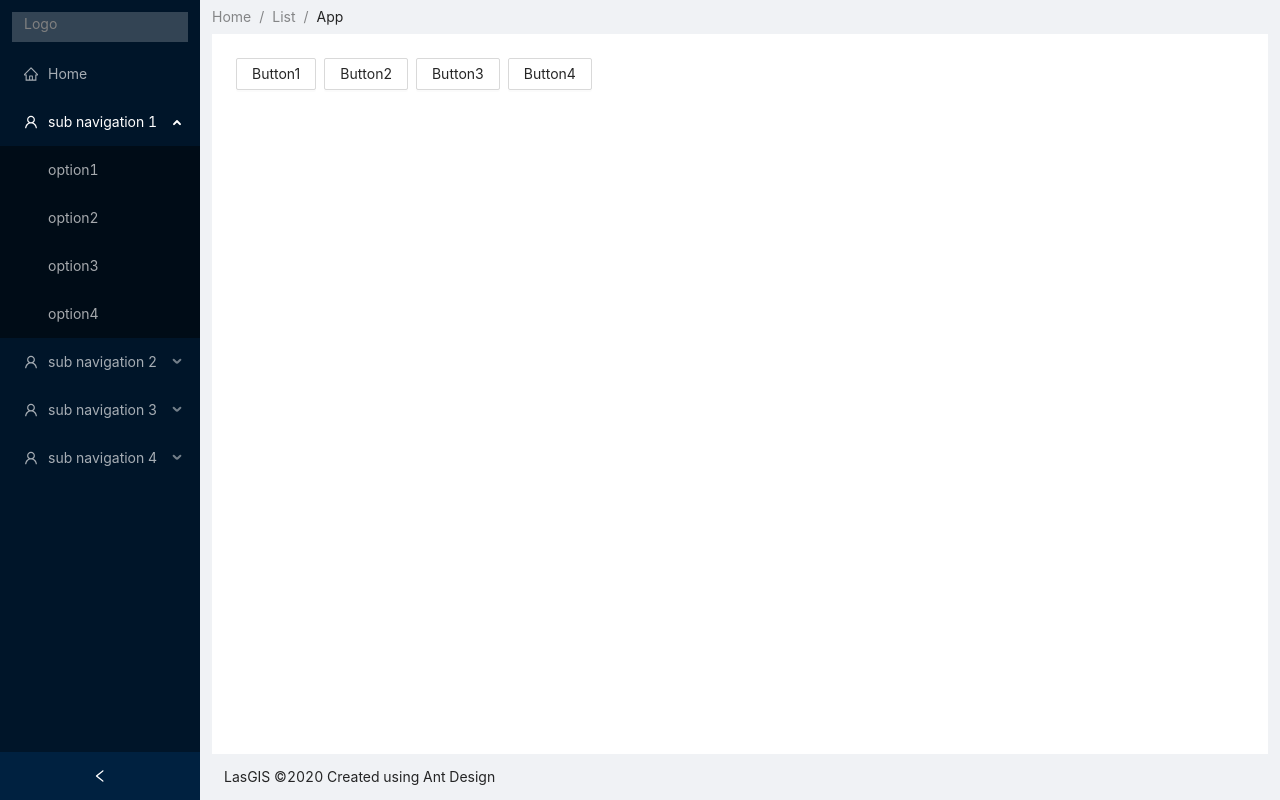
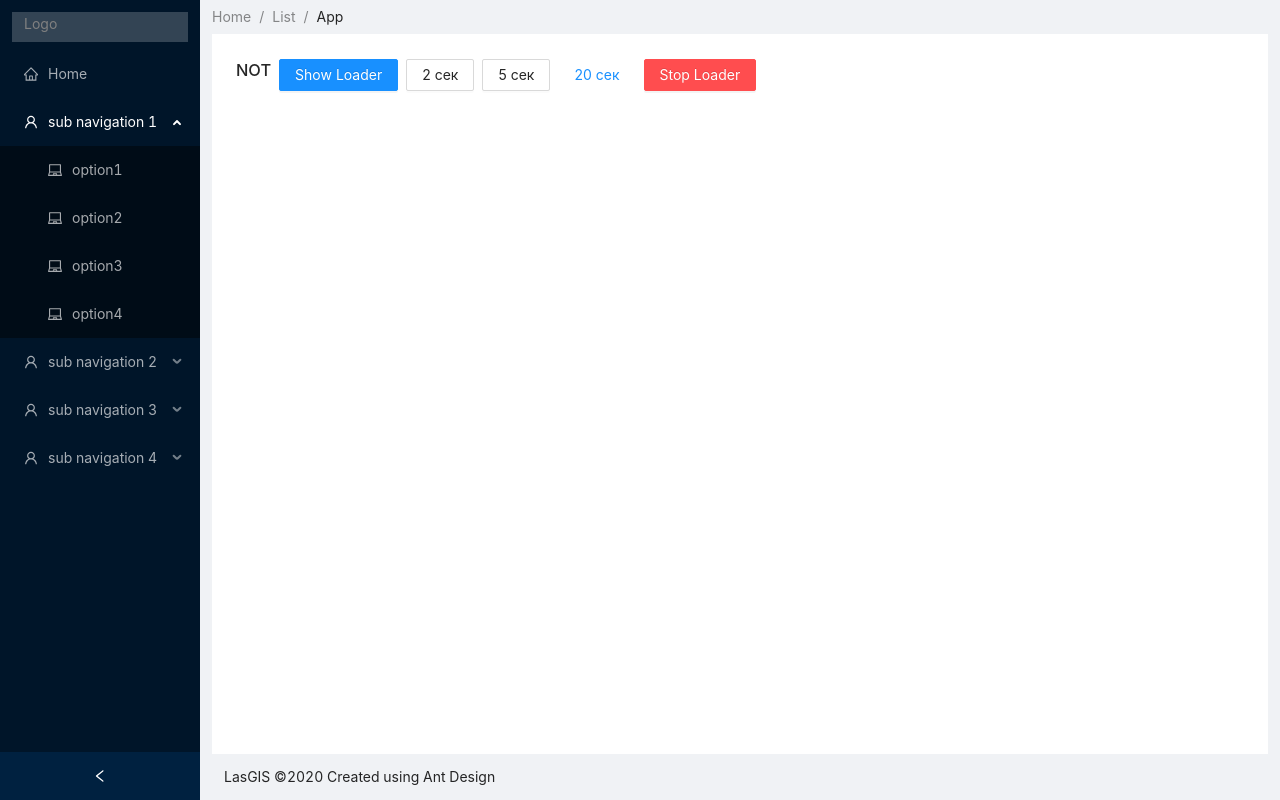
Before and after one commit to LasGIS/FoeHelp, a React (Create React App) app in the folder frontend/: page / in a window 1280 px wide. Built offline with nearby package versions, Linux system fonts and the light colour scheme.

Commit message:
check redux in Home.tsx

```diff
--- a/frontend/src/pages/Home/Home.tsx
+++ b/frontend/src/pages/Home/Home.tsx
@@ -1,11 +1,46 @@
 import { Button, Space } from "antd";
 import React from "react";
+import { connect, ConnectedProps } from "react-redux";
+import { RootStoreData } from "../../common/types/redux-types";
+import { commonHideLoader, commonShowLoader } from "../../common/services/action-creators";
 
-const Home = () => <Space align='center'>
-  <Button title='ttt' name='Button1'>Button1</Button>
-  <Button title='ttt' name='Button2'>Button2</Button>
-  <Button title='ttt' name='Button3'>Button3</Button>
-  <Button title='ttt' name='Button4'>Button4</Button>
-</Space>;
+const Home: React.FC<PropsFromRedux> = (props) => {
 
-export default Home;
+  const { loading, commonHideLoader, commonShowLoader } = props;
+
+  const tempShowLoader = (delay: number) => {
+    commonShowLoader();
+    setTimeout(() => {
+      commonHideLoader();
+    }, delay);
+  }
+
+  return (
+    <Space align='center'>
+      <h1>{loading ? 'loading' : 'NOT'}</h1>
+      <Button type='primary' onClick={() => tempShowLoader(1000)}>Show Loader</Button>
+      <Button type='ghost' onClick={() => tempShowLoader(2000)}>2 сек</Button>
+      <Button type='default' onClick={() => tempShowLoader(5000)}>5 сек</Button>
+      <Button type='link' onClick={() => tempShowLoader(20000)}>20 сек</Button>
+      <Button type='primary' danger onClick={commonHideLoader}>Stop Loader</Button>
+    </Space>
+  );
+};
+
+const mapState = (state: RootStoreData) => {
+  const { loading } = state.common;
+  return {
+    loading
+  };
+};
+
+const mapDispatch = {
+  commonShowLoader,
+  commonHideLoader
+};
+
+const connector = connect(mapState, mapDispatch);
+
+type PropsFromRedux = ConnectedProps<typeof connector>;
+
+export default connector(Home);
--- a/frontend/src/pages/Main/App.tsx
+++ b/frontend/src/pages/Main/App.tsx
@@ -24,7 +24,7 @@ const App = () => {
       const options = [];
       for (let opt: number = 1; opt < 5; opt++) {
         options.push(
-          <Menu.Item key={`sub${sub}-${opt}`}>
+          <Menu.Item key={`sub${sub}-${opt}`} icon={<LaptopOutlined/>}>
             <span>option{opt}</span>
             <Link to={`sub${sub}-option${opt}`}/>
           </Menu.Item>
@@ -44,7 +44,7 @@ const App = () => {
     for (let sub: number = 1; sub < 5; sub++) {
       for (let opt: number = 1; opt < 5; opt++) {
         routes.push(
-          <Route path={`/sub${sub}-option${opt}`}>
+          <Route key={`sub${sub}-${opt}`} path={`/sub${sub}-option${opt}`}>
             <Optional text={`SUB${sub} OPTION${opt}`}/>
           </Route>
         );
@@ -87,8 +87,8 @@ const App = () => {
         </Breadcrumb>
         <Content className="site-layout-background">
           <Switch>
-            <Route exact path="/" component={Home}/>
-            <Route path="/home" component={Home}/>
+            <Route key='zero' exact path="/" component={Home}/>
+            <Route key='home' path="/home" component={Home}/>
             {RouteOptionals()}
           </Switch>
         </Content>
--- a/frontend/src/pages/Optional/Optional.tsx
+++ b/frontend/src/pages/Optional/Optional.tsx
@@ -5,7 +5,7 @@ type Props = {
   text: string;
 }
 
-const Optional = ({ text }: Props) => <Space align='center'>
+const Optional: React.FC<Props> = ({ text }) => <Space align='center'>
   <h1>{text}</h1>
 </Space>;
 
```
Also changed, not shown: frontend/src/pages/Main/MenuHelper.tsx (added, +30 -0 lines).
